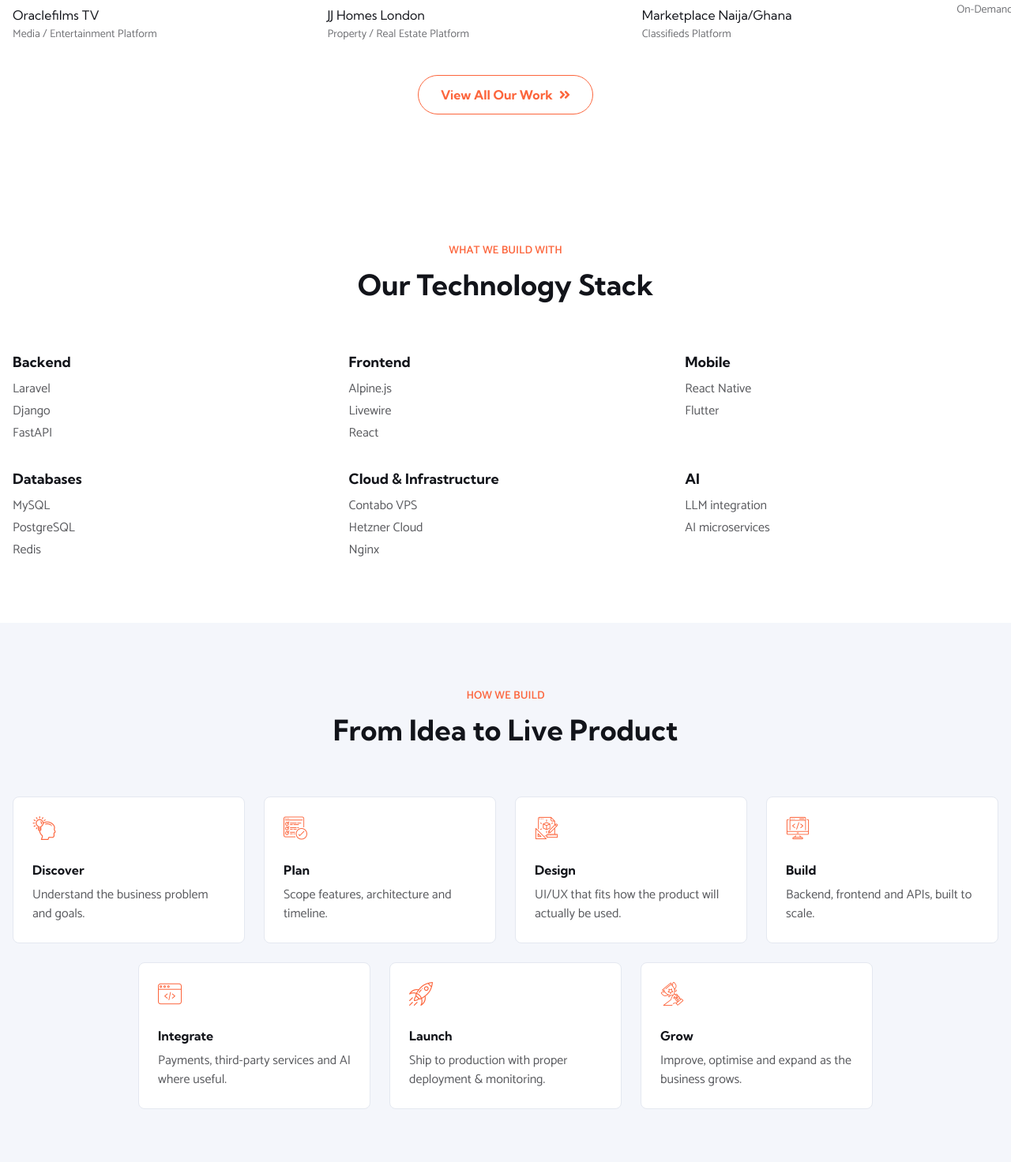
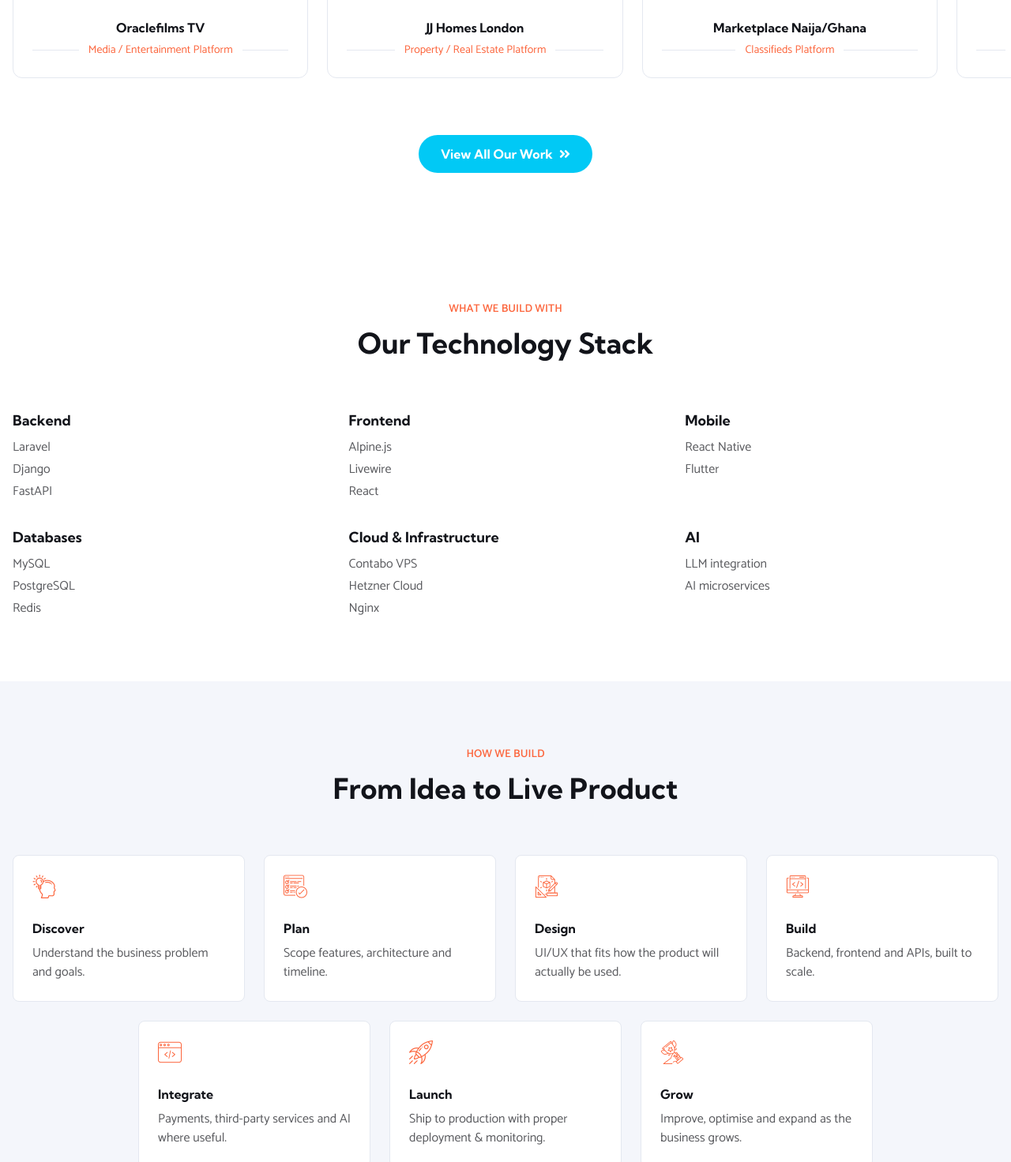
Before and after one commit to noblesomto/noblecontracts-website-laravel, a Laravel app: page / in a window 1280 px wide. Shown: the part 5028-6500 px from the top of the page at 79% size. Run offline with Laravel 10, Linux system fonts and the light colour scheme; some libraries are stand-ins or nearby versions; some web fonts are replaced.

Commit message:
Rework Client Work carousel: aligned equal-height cards + pagination dots
Cards now share a consistent structure and height (portfolio-card-v2:
flex column, height:100% so the flex row's stretch alignment equalizes
every card, fixed 4:3 image aspect-ratio via object-fit:cover instead
of each card's height varying with its source image's aspect ratio),
bordered card with hover accent, and a centered title/category layout
with the category flanked by horizontal lines, matching the mockup.

Added carousel pagination dots (missing entirely before) by extending
carousels-v2.js's initSimple() with an optional dots selector, reusing
the render/update-on-select pattern. Found and fixed a real bug in the
process: the dots were being rebuilt on Embla's 'reInit' event without
re-applying the active state (only bound to 'select'), so the very
first dot never showed as active until the user manually interacted
with the carousel — fixed by having renderDots() always call
updateDots() internally.

Also: "Client Work" label gets the dots+underline treatment, and "View
All Our Work" changed from an orange outline to a filled cyan pill.

Verified visually against the mockup and confirmed dot state correctness
via direct JS inspection (fresh load: only dot 0 active; after clicking
dot 2: only dot 2 active).

Co-Authored-By: Claude Sonnet 5 <noreply@anthropic.com>
Claude-Session: https://claude.ai/code/session_013rbmC7wrN2zVUZMfn4pQKU

```diff
--- a/resources/views/frontend/index.blade.php
+++ b/resources/views/frontend/index.blade.php
@@ -183,39 +183,54 @@
 <section class="pt-12 pb-20">
     <div class="container-nb">
         <div class="text-center max-w-2xl mx-auto mb-12" data-reveal>
-            <span class="text-accent uppercase text-sm font-semibold">Client Work</span>
+            <div class="flex items-center justify-center gap-4 text-accent font-bold">
+                <i class="fas fa-ellipsis-h text-2xl"></i>
+                <span class="underline underline-offset-4">Client Work</span>
+                <i class="fas fa-ellipsis-h text-2xl"></i>
+            </div>
             <h3 class="text-2xl md:text-3xl font-bold mt-3">Platforms We've Delivered for Clients</h3>
             <p class="mt-5 text-ink/70">We've helped businesses turn ideas, services and existing processes into modern digital experiences and software platforms. From property and media platforms to marketplaces and service-booking systems, our work is designed around how each business operates.</p>
         </div>
     </div>
     <div id="portfolio-carousel-v2" class="overflow-hidden">
-        <div class="embla__container flex gap-6 px-4">
+        <div class="embla__container flex gap-6 px-4 py-2">
             @foreach ([
                 ['img' => 'oracletv.jpg', 'w' => 900, 'h' => 471, 'alt' => 'Oraclefilms TV', 'href' => '/our-work#oraclefilms-tv', 'title' => 'Oraclefilms TV', 'cat' => 'Media / Entertainment Platform'],
                 ['img' => 'jjhomes.jpg', 'w' => 900, 'h' => 433, 'alt' => 'JJ Homes London', 'href' => '/our-work#jj-homes-london', 'title' => 'JJ Homes London', 'cat' => 'Property / Real Estate Platform'],
                 ['img' => 'marketplace.jpg', 'w' => 900, 'h' => 434, 'alt' => 'Marketplace Naija/Ghana', 'href' => '/our-work#marketplace-group', 'title' => 'Marketplace Naija/Ghana', 'cat' => 'Classifieds Platform'],
             ] as $item)
             <div class="min-w-0 flex-[0_0_85%] sm:flex-[0_0_45%] lg:flex-[0_0_30%]">
-                <div class="relative rounded-lg overflow-hidden group">
-                    <img src="{{ asset('frontend/images/portfolio/' . $item['img']) }}" width="{{ $item['w'] }}" height="{{ $item['h'] }}" loading="lazy" decoding="async" alt="{{ $item['alt'] }}" class="w-full">
-                    <a href="{{ $item['href'] }}" class="absolute inset-0 flex items-center justify-center bg-ink/0 group-hover:bg-ink/40 transition text-white opacity-0 group-hover:opacity-100"><i class="far fa-arrow-right text-2xl"></i></a>
-                </div>
-                <h4 class="mt-4"><a href="{{ $item['href'] }}" class="hover:text-accent">{{ $item['title'] }}</a></h4>
-                <span class="text-ink/60 text-sm">{{ $item['cat'] }}</span>
+                <a href="{{ $item['href'] }}" class="portfolio-card-v2 block no-underline text-ink">
+                    <div class="portfolio-card-v2__image group">
+                        <img src="{{ asset('frontend/images/portfolio/' . $item['img']) }}" width="{{ $item['w'] }}" height="{{ $item['h'] }}" loading="lazy" decoding="async" alt="{{ $item['alt'] }}" class="absolute inset-0 w-full h-full object-cover">
+                        <div class="absolute inset-0 flex items-center justify-center bg-ink/0 group-hover:bg-ink/40 transition text-white opacity-0 group-hover:opacity-100"><i class="far fa-arrow-right text-2xl"></i></div>
+                    </div>
+                    <div class="portfolio-card-v2__body">
+                        <h4 class="font-bold">{{ $item['title'] }}</h4>
+                        <div class="portfolio-card-v2__category">{{ $item['cat'] }}</div>
+                    </div>
+                </a>
             </div>
             @endforeach
             <div class="min-w-0 flex-[0_0_85%] sm:flex-[0_0_45%] lg:flex-[0_0_30%]">
-                <div class="relative rounded-lg overflow-hidden bg-ink flex items-center justify-center" style="min-height:250px;">
-                    <i class="fas fa-bolt text-4xl text-accent-cyan"></i>
-                    <a href="/our-work#quickerrands" class="absolute inset-0 flex items-center justify-center bg-ink/0 hover:bg-ink/40 transition text-white opacity-0 hover:opacity-100"><i class="far fa-arrow-right text-2xl"></i></a>
-                </div>
-                <h4 class="mt-4"><a href="/our-work#quickerrands" class="hover:text-accent">QuickErrands</a></h4>
-                <span class="text-ink/60 text-sm">On-Demand Services Booking Platform</span>
+                <a href="/our-work#quickerrands" class="portfolio-card-v2 block no-underline text-ink">
+                    <div class="portfolio-card-v2__image bg-ink flex items-center justify-center group">
+                        <i class="fas fa-bolt text-4xl text-accent-cyan"></i>
+                        <div class="absolute inset-0 flex items-center justify-center bg-ink/0 group-hover:bg-ink/40 transition text-white opacity-0 group-hover:opacity-100"><i class="far fa-arrow-right text-2xl"></i></div>
+                    </div>
+                    <div class="portfolio-card-v2__body">
+                        <h4 class="font-bold">QuickErrands</h4>
+                        <div class="portfolio-card-v2__category">On-Demand Services Booking Platform</div>
+                    </div>
+                </a>
             </div>
         </div>
     </div>
-    <div class="container-nb text-center mt-10">
-        <a href="/our-work" class="theme-btn" style="background:transparent;color:var(--color-accent);border:1px solid var(--color-accent);">View All Our Work <i class="fas fa-angle-double-right"></i></a>
+    <div class="container-nb">
+        <div id="portfolio-carousel-dots-v2" class="flex items-center justify-center gap-2 mt-8"></div>
+        <div class="text-center mt-8">
+            <a href="/our-work" class="theme-btn" style="background:var(--color-accent-cyan);">View All Our Work <i class="fas fa-angle-double-right"></i></a>
+        </div>
     </div>
 </section>
 <!-- Client Work end -->
```
Also changed, not shown: public/frontend/js/v2/carousels-v2.js (+31 -3 lines), public/frontend/css/tailwind-v2.css, resources/css/tailwind-v2-components.css.
